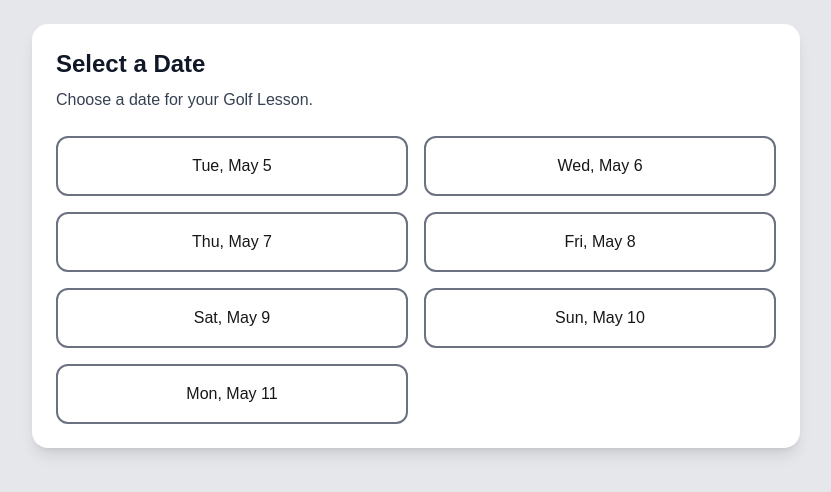
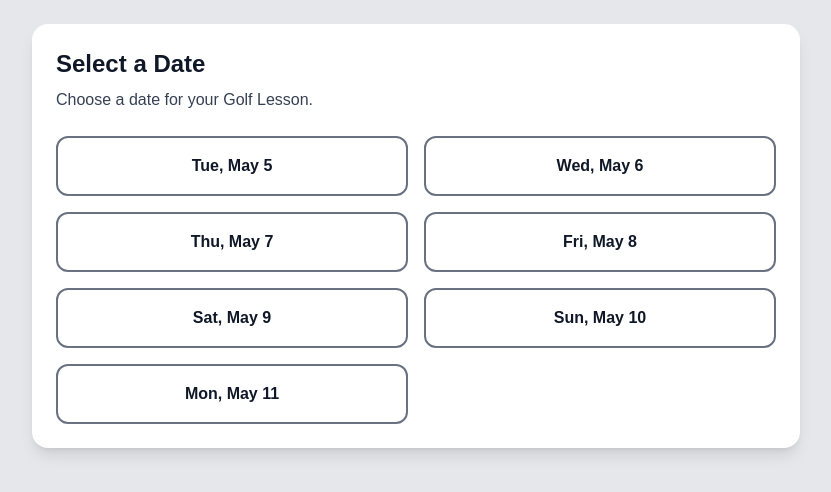
Before and after one commit to bas2722/openslot, a Next.js app: page /book in a window 1280 px wide. Shown: the top 492 px of the page, without its empty margins (224-1055 px from the left). Built offline with nearby package versions, Linux system fonts and the light colour scheme.

Commit message:
fix date page resource links

```diff
--- a/app/book/page.tsx
+++ b/app/book/page.tsx
@@ -8,8 +8,10 @@ function BookContent() {
   const searchParams = useSearchParams();
 
   const lesson = searchParams.get("lesson") || "Golf Lesson";
+  const resourceId = searchParams.get("resource_id") || "";
+  const resourceName =
+    searchParams.get("resource_name") || "Selected Resource";
 
-  // example dates (keep your logic if you already had one)
   const dates = Array.from({ length: 7 }).map((_, i) => {
     const date = new Date();
     date.setDate(date.getDate() + i);
@@ -41,10 +43,12 @@ function BookContent() {
               key={date.value}
               href={`/book/time?date=${date.value}&lesson=${encodeURIComponent(
                 lesson
+              )}&resource_id=${resourceId}&resource_name=${encodeURIComponent(
+                resourceName
               )}`}
               className="block"
             >
-              <div className="border-2 border-gray-500 rounded-xl p-4 text-center hover:bg-gray-100 transition cursor-pointer">
+              <div className="border-2 border-gray-500 rounded-xl p-4 text-center text-gray-900 font-semibold hover:bg-gray-100 transition cursor-pointer">
                 {date.label}
               </div>
             </Link>
```
